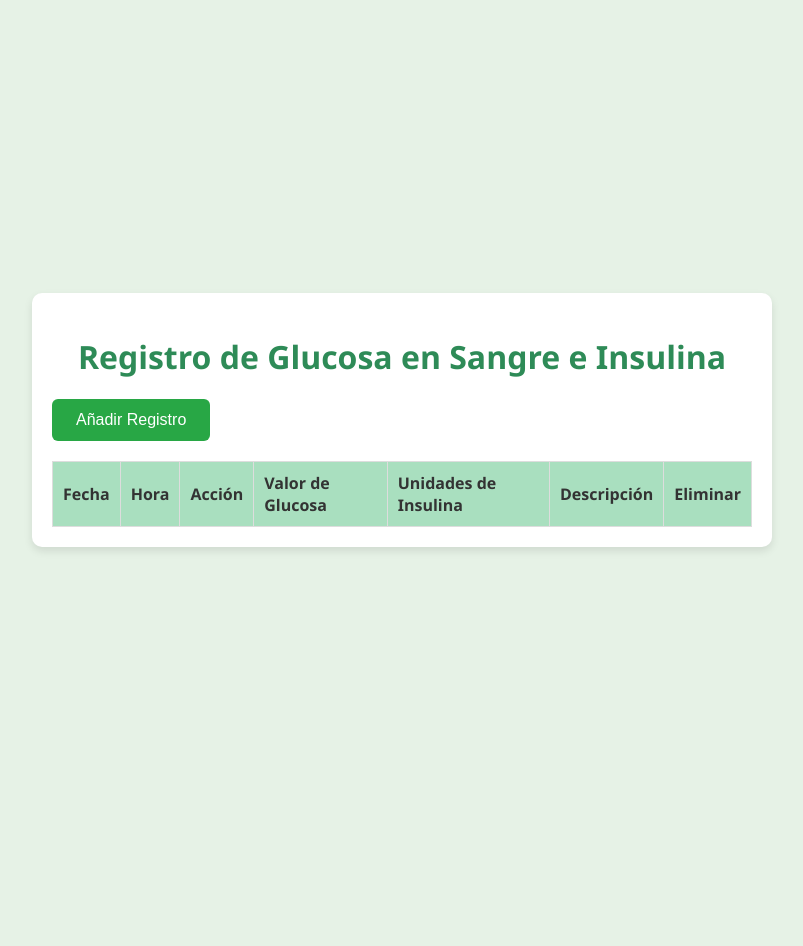
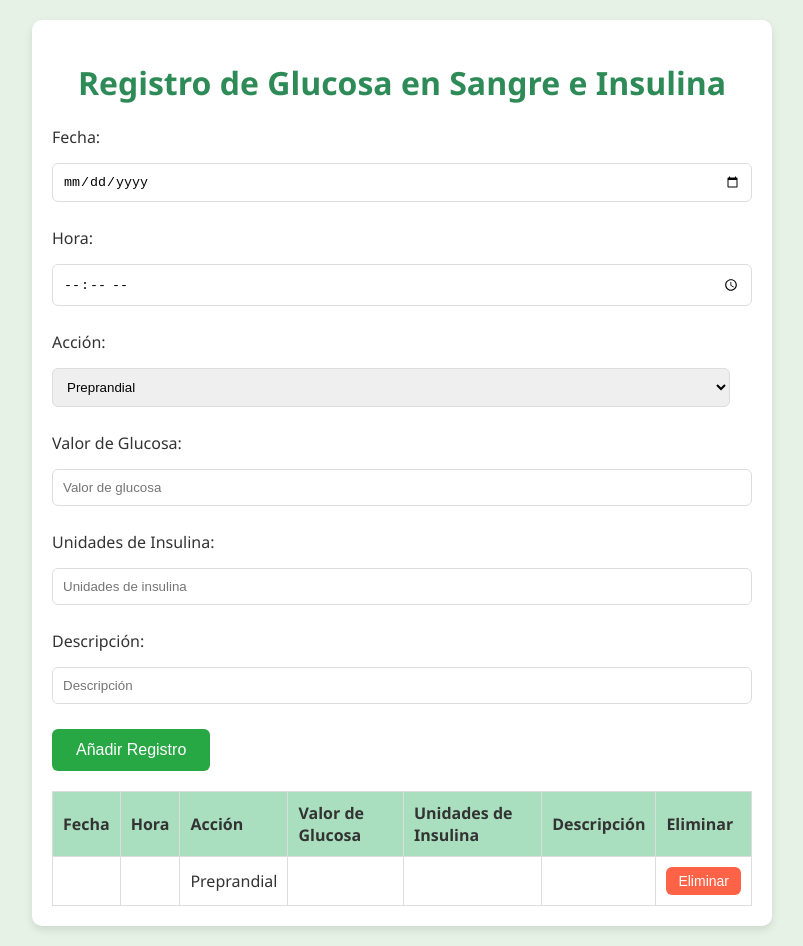
Before and after one commit to tonetgp/Registro-de-glucosa, a plain HTML site: page index.html in a window 1280 px wide. Both pictures are taken after a click on the button "Añadir Registro". Shown: the whole page, without its empty margins (238-1041 px from the left). Before the commit the page ends 840 px from the top, so only its background shows below. Drawn offline with Linux system fonts and the light colour scheme.

Commit message:
Update index.html

```diff
--- a/index.html
+++ b/index.html
@@ -3,7 +3,7 @@
 <head>
     <title>Registro de Glucosa en Sangre e Insulina</title>
     <style>
-        /* Tus estilos aquí */
+        /* Estilos originales con mejoras */
         body {
             font-family: 'Segoe UI', Tahoma, Geneva, Verdana, sans-serif;
             background-color: #e6f2e6;
@@ -90,8 +90,33 @@
 <body>
     <div class="container">
         <h1>Registro de Glucosa en Sangre e Insulina</h1>
-        <!-- Formulario para añadir registros -->
-        <!-- ... -->
+        <div class="form-group">
+            <label for="fecha">Fecha:</label>
+            <input type="date" id="fecha" required>
+        </div>
+        <div class="form-group">
+            <label for="hora">Hora:</label>
+            <input type="time" id="hora" required>
+        </div>
+        <div class="form-group">
+            <label for="accion">Acción:</label>
+            <select id="accion">
+                <option value="Preprandial">Preprandial</option>
+                <option value="Posprandial">Posprandial</option>
+            </select>
+        </div>
+        <div class="form-group">
+            <label for="valorGlucosa">Valor de Glucosa:</label>
+            <input type="number" id="valorGlucosa" placeholder="Valor de glucosa" required>
+        </div>
+        <div class="form-group">
+            <label for="unidadesInsulina">Unidades de Insulina:</label>
+            <input type="number" id="unidadesInsulina" placeholder="Unidades de insulina" required>
+        </div>
+        <div class="form-group">
+            <label for="descripcion">Descripción:</label>
+            <input type="text" id="descripcion" placeholder="Descripción">
+        </div>
         <button onclick="anadirRegistro()">Añadir Registro</button>
 
         <table id="tablaRegistros">
@@ -109,8 +134,62 @@
     </div>
 
     <script>
-        // Tus funciones JavaScript aquí
-        // ...
+        document.addEventListener('DOMContentLoaded', cargarRegistros);
+
+        function anadirRegistro() {
+            var registro = {
+                fecha: document.getElementById('fecha').value,
+                hora: document.getElementById('hora').value,
+                accion: document.getElementById('accion').value,
+                valorGlucosa: document.getElementById('valorGlucosa').value,
+                unidadesInsulina: document.getElementById('unidadesInsulina').value,
+                descripcion: document.getElementById('descripcion').value
+            };
+
+            var registros = JSON.parse(localStorage.getItem('registrosGlucosa')) || [];
+            registros.unshift(registro); // Añade el registro al inicio del array
+            localStorage.setItem('registrosGlucosa', JSON.stringify(registros));
+
+            actualizarTabla();
+            limpiarFormulario();
+        }
+
+        function cargarRegistros() {
+            actualizarTabla();
+        }
+
+        function actualizarTabla() {
+            var registros = JSON.parse(localStorage.getItem('registrosGlucosa')) || [];
+            var tabla = document.getElementById('tablaRegistros');
+            tabla.innerHTML = '<tr><th>Fecha</th><th>Hora</th><th>Acción</th><th>Valor de Glucosa</th><th>Unidades de Insulina</th><th>Descripción</th><th>Eliminar</th></tr>';
+
+            registros.forEach(function(registro, index) {
+                var fila = tabla.insertRow(1);
+                fila.insertCell(0).innerHTML = registro.fecha;
+                fila.insertCell(1).innerHTML = registro.hora;
+                fila.insertCell(2).innerHTML = registro.accion;
+                fila.insertCell(3).innerHTML = registro.valorGlucosa;
+                fila.insertCell(4).innerHTML = registro.unidadesInsulina;
+                fila.insertCell(5).innerHTML = registro.descripcion;
+                var deleteCell = fila.insertCell(6);
+                deleteCell.innerHTML = '<button class="delete-btn" onclick="eliminarRegistro(' + index + ')">Eliminar</button>';
+            });
+        }
+
+        function eliminarRegistro(index) {
+            var registros = JSON.parse(localStorage.getItem('registrosGlucosa')) || [];
+            registros.splice(index, 1);
+            localStorage.setItem('registrosGlucosa', JSON.stringify(registros));
+            actualizarTabla();
+        }
+
+        function limpiarFormulario() {
+            document.getElementById('fecha').value = '';
+            document.getElementById('hora').value = '';
+            document.getElementById('valorGlucosa').value = '';
+            document.getElementById('unidadesInsulina').value = '';
+            document.getElementById('descripcion').value = '';
+        }
     </script>
 </body>
 </html>
```
